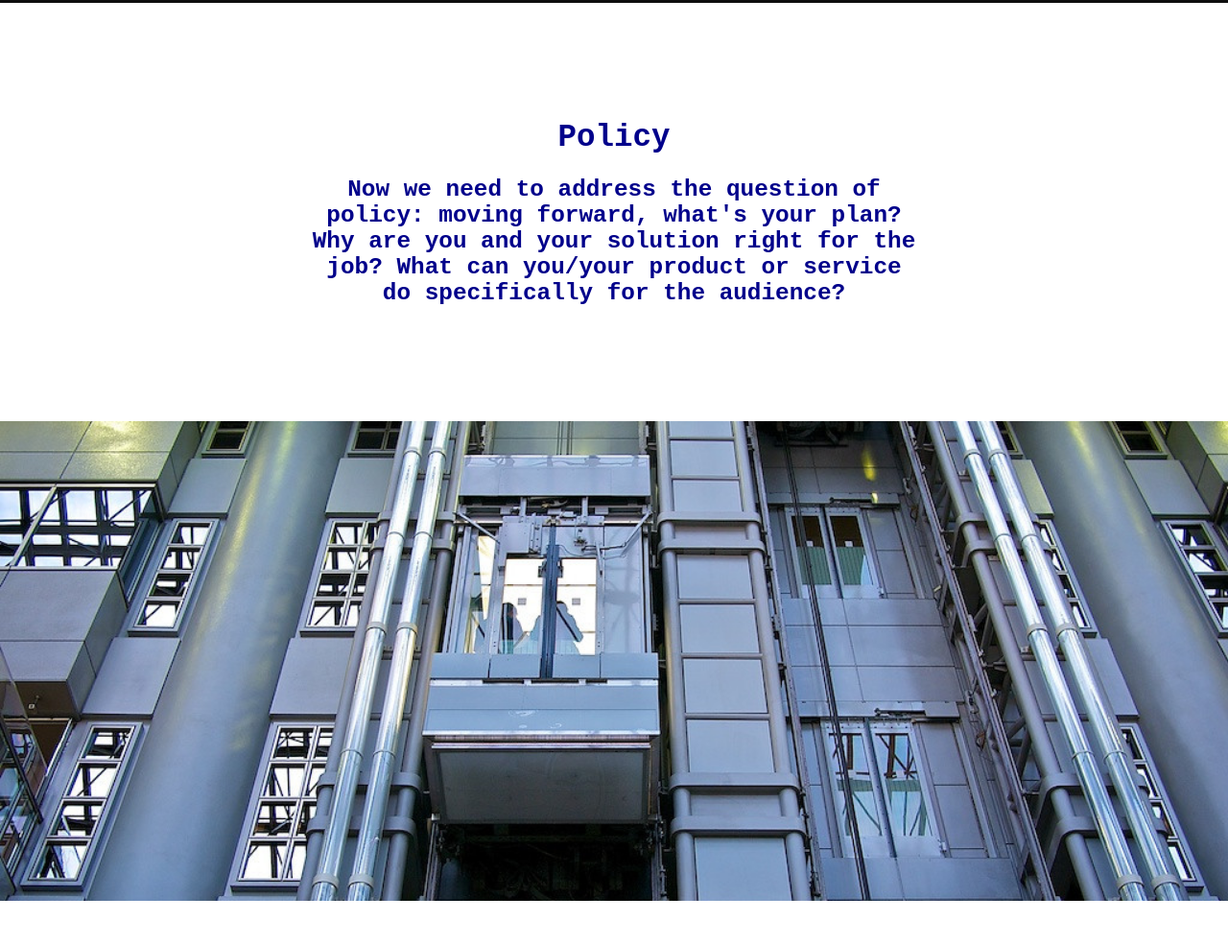
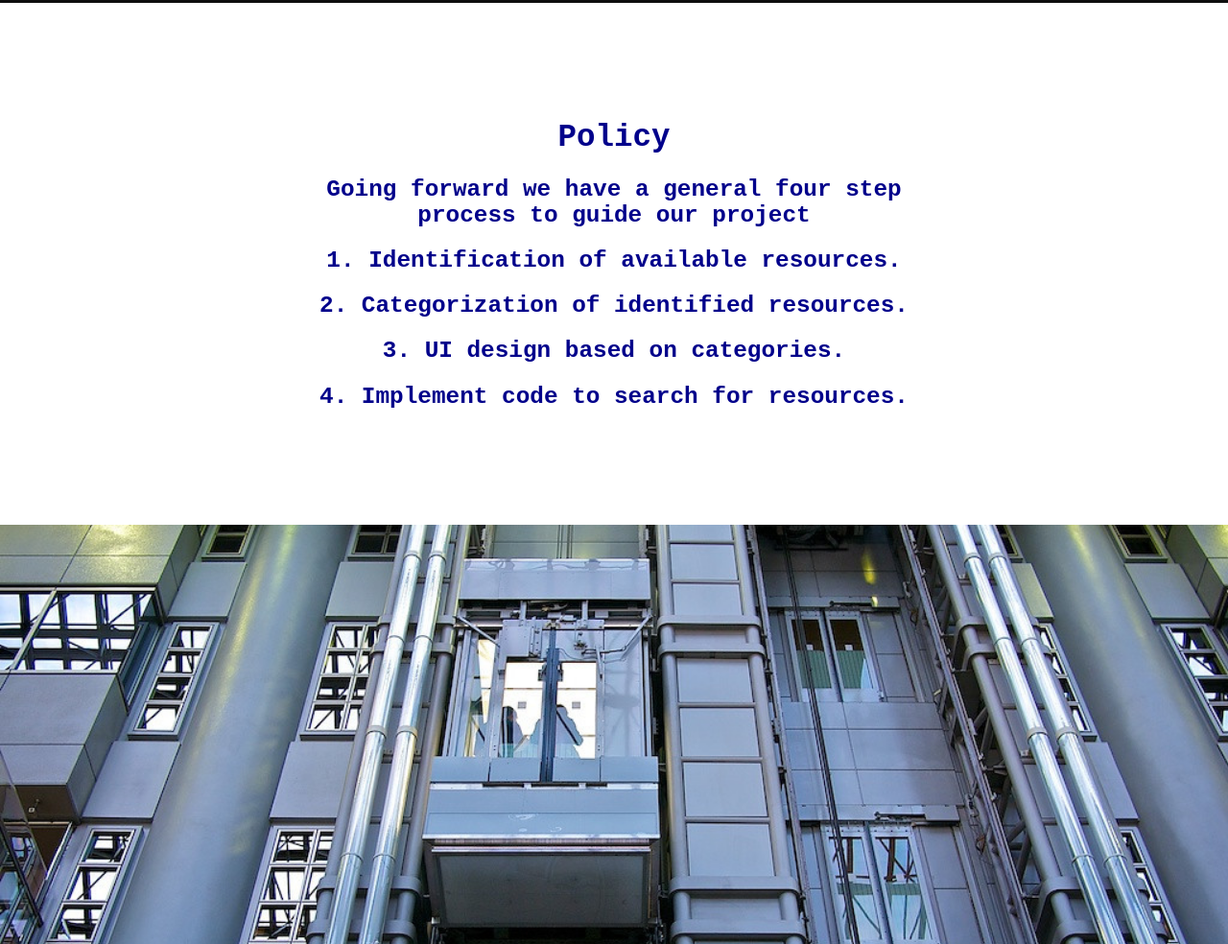
Before and after one commit to jsflot/ProjectPitch2, a plain HTML site: page index.html in a window 1280 px wide. Shown: the part 5284-6268 px from the top of the page at 96% size. Drawn offline with Linux system fonts and the light colour scheme.

Commit message:
Update index.html

```diff
--- a/index.html
+++ b/index.html
@@ -115,7 +115,11 @@ BTW. You can leave these faded comments be, or delete them. They are but road si
 <div class="textblock" style="text-align: center">
   <h1>Policy</h1>
 
-    <h2>Now we need to address the question of policy: moving forward, what's your plan? Why are you and your solution right for the job? What can you/your product or service do specifically for the audience?</h2>
+    <h2>Going forward we have a general four step process to guide our project</h2>
+    <h2>1. Identification of available resources. </h2>
+    <h2>2. Categorization of identified resources. </h2>
+    <h2>3. UI design based on categories.  </h2>
+    <h2>4. Implement code to search for resources. </h2>
     </div>
 
 
```
